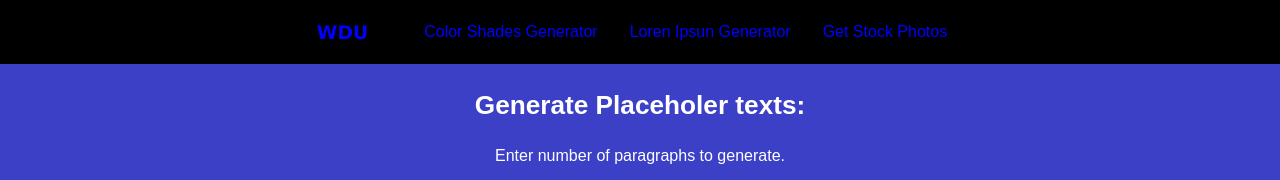
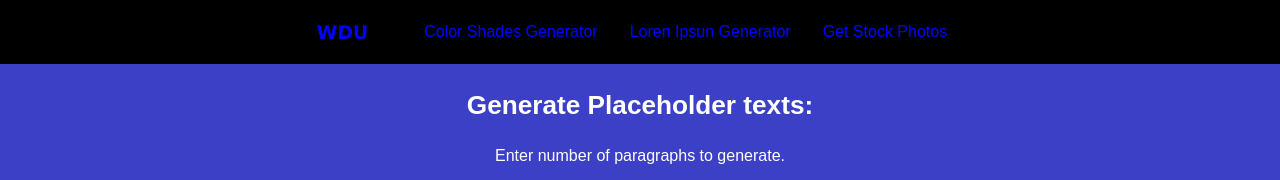
Before and after one commit to SmartGlaxx/webdev-utility, a React (Create React App) app: page /loren in a window 1280 px wide. Shown: the top 180 px of the page. Built offline with nearby package versions, Linux system fonts and the light colour scheme.

Commit message:
typo error correction

```diff
--- a/src/pages/loren.js
+++ b/src/pages/loren.js
@@ -13,7 +13,6 @@ min-height: 100vh;
   font-size: 14px;
   text-align:left
 }
-${'' /* margin: 7.5vw; */}
 .copiednote{
   color: green;
   font-size: 1rem;
@@ -23,7 +22,6 @@ ${'' /* margin: 7.5vw; */}
   position: fixed;
   width: 200px;
   background: rgb(230,230,240,0.9);
-  ${'' /* background: white; */}
   padding: 1.5rem;
   transform: translateX(-50%);
   margin-left: 43%;
@@ -38,12 +36,10 @@ ${'' /* margin: 7.5vw; */}
   transition: all 0.5s;
   margin: 20px;
   display: inline-block;
-  ${'' /* position: absolute; */}
   box-sizing: content-box
 }
 .copy:hover{
   opacity: 0.7;
-  ${'' /* font-size: 1.4rem; */}
   color: green
 }
 
@@ -91,7 +87,7 @@ const Loren =()=>{
     return (
         <Container>
            <form onSubmit={generateText}>
-            <h3>Generate Placeholer texts:</h3>
+            <h3>Generate Placeholder texts:</h3>
             <p className='info'>Enter number of paragraphs to generate.</p>
             {copied && <div className='copiednote'>Text copied to clipboard</div>}
             <div className='form_box'>
```
